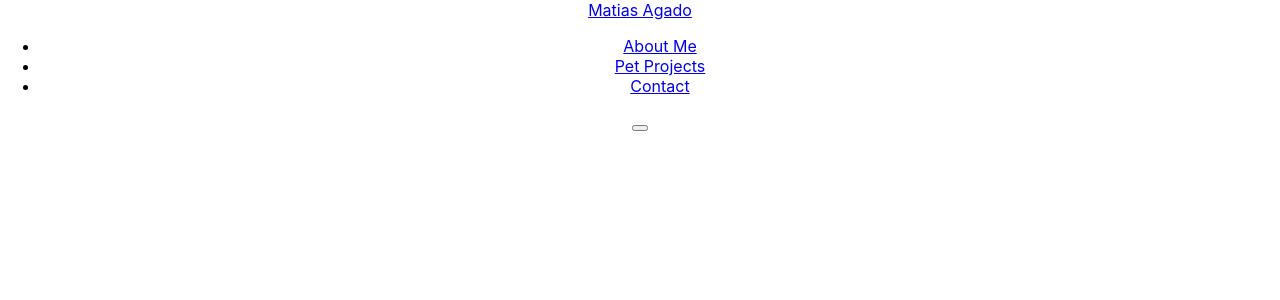
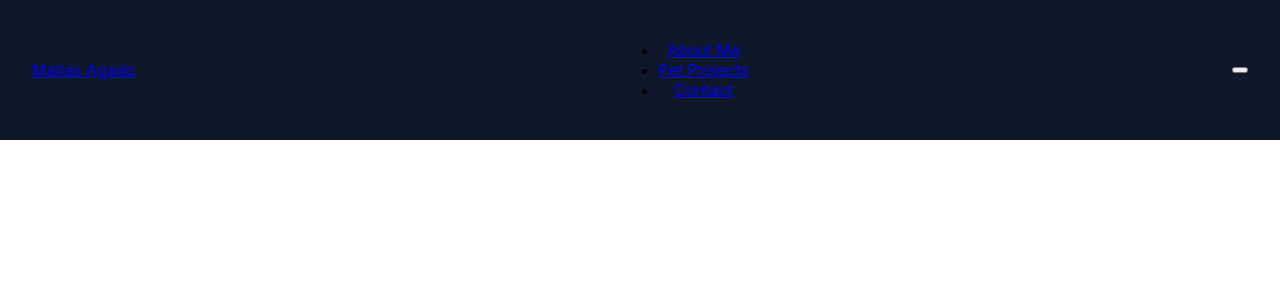
Before and after one commit to matiasagado/myPortfolio, a React (Create React App) app: page / in a window 1280 px wide. Shown: the top 300 px of the page. Built offline with nearby package versions, Linux system fonts and the light colour scheme.

Commit message:
style for header and logo

```diff
--- a/src/components/Header/Header.css
+++ b/src/components/Header/Header.css
@@ -0,0 +1,18 @@
+.header {
+  display: flex;
+  justify-content: space-between;
+  align-items: center;
+  padding: 1.5rem 2rem;
+  background-color: #0f172a;
+  position: fixed;
+  top: 0;
+  left: 0;
+  right: 0;
+  z-index: 100;
+}
+
+.logo {
+  display: flex;
+  align-items: center;
+  position: relative;
+}
```
